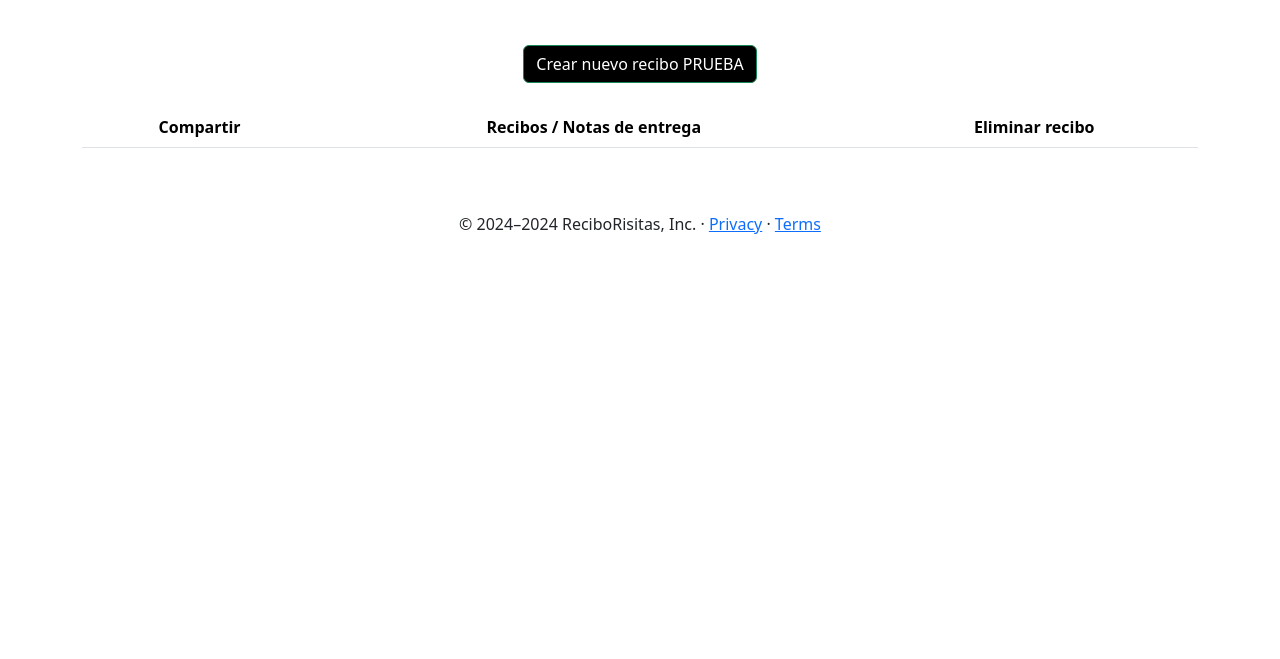
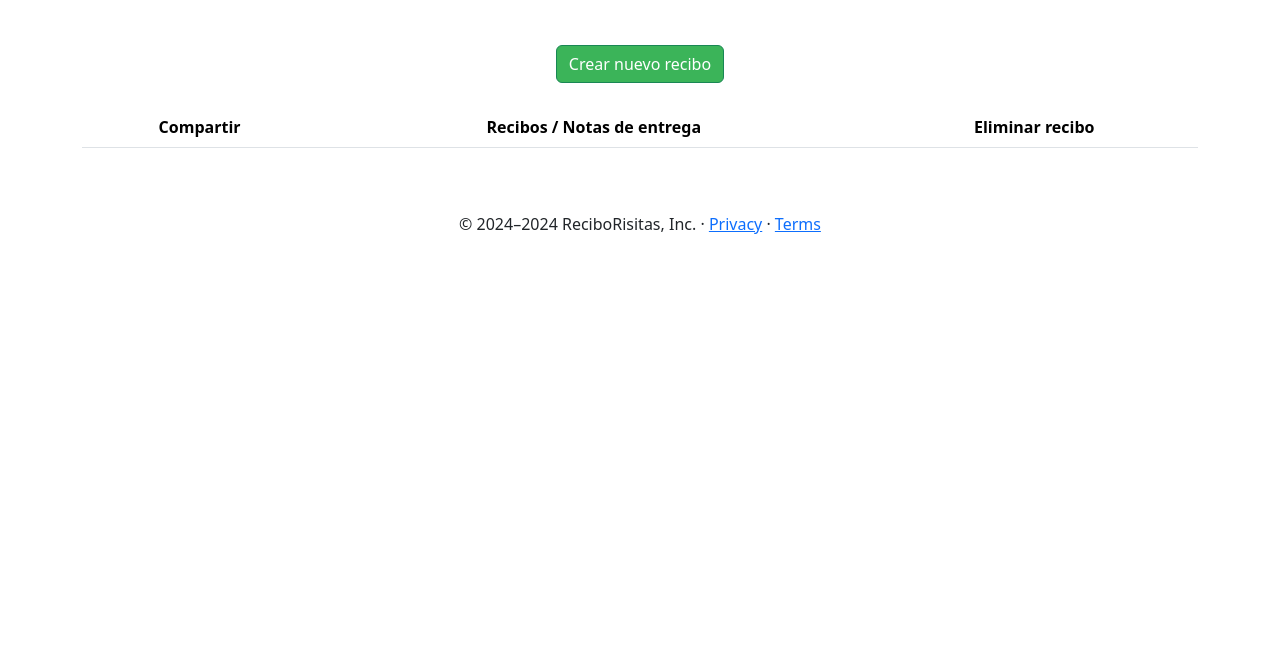
Before and after one commit to mchavez12/RecibosAPPWEB, a website with bundled scripts: page src/views/consultarRecibos.html in a window 1280 px wide. Shown: the part 141-800 px from the top of the page. Built offline with nearby package versions, Linux system fonts and the light colour scheme; no server answers.

Commit message:
Actualizacion

```diff
--- a/src/views/consultarRecibos.html
+++ b/src/views/consultarRecibos.html
@@ -38,7 +38,7 @@
         <div class="container mt-5">
             <!-- Botón para añadir un recibo nuevo -->
             <a href="../views/generarRecibos.html">
-                <button type="button" class="btn btn-success mt-3 mb-4" style="background-color: #000000">Crear nuevo recibo PRUEBA</button>
+                <button type="button" class="btn btn-success mt-3 mb-4" style="background-color: #3bb459">Crear nuevo recibo</button>
             </a>
             <div class="table-responsive">
                 <table class="table table-striped">
```
